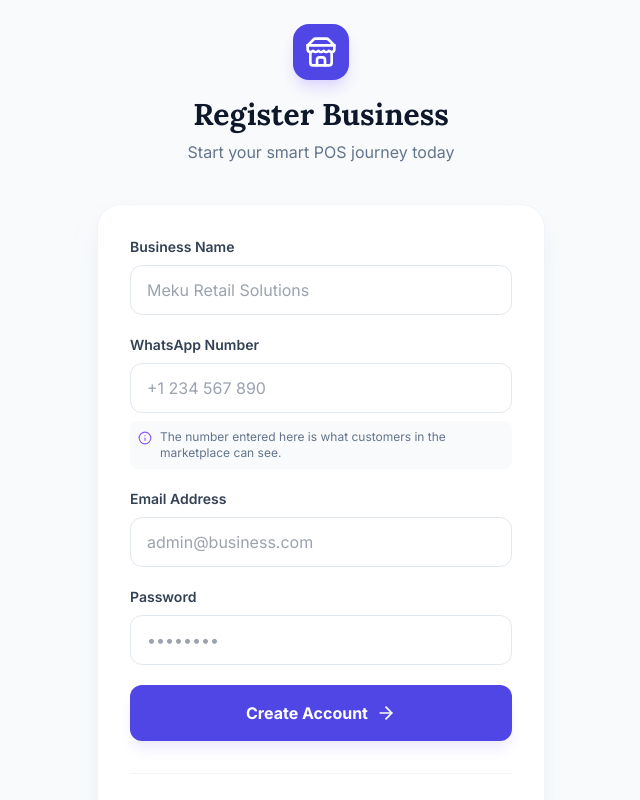
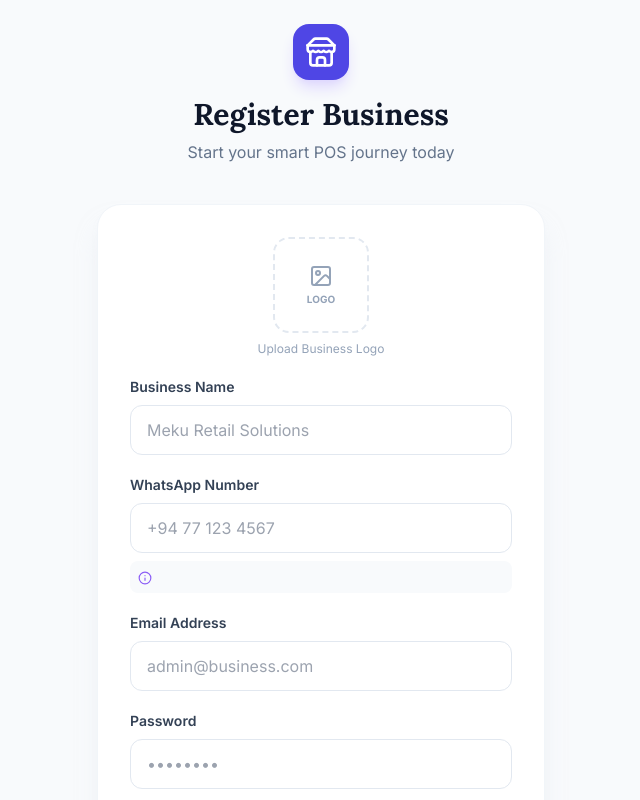
Before and after one commit to ThanushDev/Smart-POS-System, a React (Vite) app: page /register in a window 1280 px wide. Shown: the top 800 px of the page, without its empty margins (319-959 px from the left). Built offline with nearby package versions, Linux system fonts and the light colour scheme; what @radix-ui/themes would draw is missing.

Commit message:
Implement logo upload and update registration fields
Added logo upload functionality to the registration form, allowing users to preview the logo before submission. Updated form fields for business name, WhatsApp number, email, and password.

```diff
--- a/src/pages/Register.tsx
+++ b/src/pages/Register.tsx
@@ -1,12 +1,47 @@
-import React from 'react';
+import React, { useState } from 'react';
     import { Link, useNavigate } from 'react-router-dom';
-    import { Store, ArrowRight, Info } from 'lucide-react';
+    import { Store, ArrowRight, Info, Image as ImageIcon } from 'lucide-react';
+    import { toast } from 'react-toastify';
 
     const Register = () => {
       const navigate = useNavigate();
+      const [logo, setLogo] = useState<string>('');
+
+      const handleLogoUpload = (e: React.ChangeEvent<HTMLInputElement>) => {
+        const file = e.target.files?.[0];
+        if (file) {
+          const reader = new FileReader();
+          reader.onloadend = () => {
+            setLogo(reader.result as string);
+          };
+          reader.readAsDataURL(file);
+        }
+      };
 
       const handleSubmit = (e: React.FormEvent) => {
         e.preventDefault();
+        const formData = new FormData(e.target as HTMLFormElement);
+
+        const businessInfo = {
+          name: formData.get('businessName'),
+          whatsapp: formData.get('whatsapp'),
+          email: formData.get('email'),
+          logo: logo
+        };
+
+        const adminUser = {
+          username: formData.get('email'),
+          password: formData.get('password'),
+          role: 'admin',
+          name: 'Administrator',
+          image: ''
+        };
+
+        localStorage.setItem('businessInfo', JSON.stringify(businessInfo));
+        localStorage.setItem('users', JSON.stringify([adminUser]));
+        localStorage.setItem('currentUser', JSON.stringify(adminUser));
+
+        toast.success("Business registered successfully!");
         navigate('/dashboard');
       };
 
@@ -23,9 +58,27 @@ import React from 'react';
 
             <div className="bg-white p-8 rounded-3xl shadow-xl shadow-slate-200/50 border border-slate-100">
               <form onSubmit={handleSubmit} className="space-y-5">
+                <div className="flex flex-col items-center mb-4">
+                  <label className="relative cursor-pointer group">
+                    <div className="w-24 h-24 rounded-2xl border-2 border-dashed border-slate-200 flex flex-col items-center justify-center text-slate-400 group-hover:border-indigo-500 group-hover:text-indigo-500 transition-all overflow-hidden">
+                      {logo ? (
+                        <img src={logo} alt="Logo Preview" className="w-full h-full object-cover" />
+                      ) : (
+                        <>
+                          <ImageIcon size={24} className="mb-1" />
+                          <span className="text-[10px] font-bold uppercase">Logo</span>
+                        </>
+                      )}
+                    </div>
+                    <input type="file" accept="image/*" className="hidden" onChange={handleLogoUpload} />
+                  </label>
+                  <p className="text-xs text-slate-400 mt-2">Upload Business Logo</p>
+                </div>
+
                 <div>
                   <label className="block text-sm font-semibold text-slate-700 mb-2">Business Name</label>
                   <input
+                    name="businessName"
                     type="text"
                     required
                     className="w-full px-4 py-3 rounded-xl border border-slate-200 focus:ring-2 focus:ring-indigo-500/20 focus:border-indigo-500 outline-none transition-all"
@@ -35,19 +88,20 @@ import React from 'react';
                 <div>
                   <label className="block text-sm font-semibold text-slate-700 mb-2">WhatsApp Number</label>
                   <input
+                    name="whatsapp"
                     type="tel"
                     required
                     className="w-full px-4 py-3 rounded-xl border border-slate-200 focus:ring-2 focus:ring-indigo-500/20 focus:border-indigo-500 outline-none transition-all"
-                    placeholder="+1 234 567 890"
+                    placeholder="+94 77 123 4567"
                   />
                   <div className="mt-2 flex items-start gap-2 text-xs text-slate-500 bg-slate-50 p-2 rounded-lg">
                     <Info size={14} className="text-indigo-500 shrink-0 mt-0.5" />
-                    <p>The number entered here is what customers in the marketplace can see.</p>
                   </div>
                 </div>
                 <div>
                   <label className="block text-sm font-semibold text-slate-700 mb-2">Email Address</label>
                   <input
+                    name="email"
                     type="email"
                     required
                     className="w-full px-4 py-3 rounded-xl border border-slate-200 focus:ring-2 focus:ring-indigo-500/20 focus:border-indigo-500 outline-none transition-all"
@@ -57,6 +111,7 @@ import React from 'react';
                 <div>
                   <label className="block text-sm font-semibold text-slate-700 mb-2">Password</label>
                   <input
+                    name="password"
                     type="password"
                     required
                     className="w-full px-4 py-3 rounded-xl border border-slate-200 focus:ring-2 focus:ring-indigo-500/20 focus:border-indigo-500 outline-none transition-all"
```
